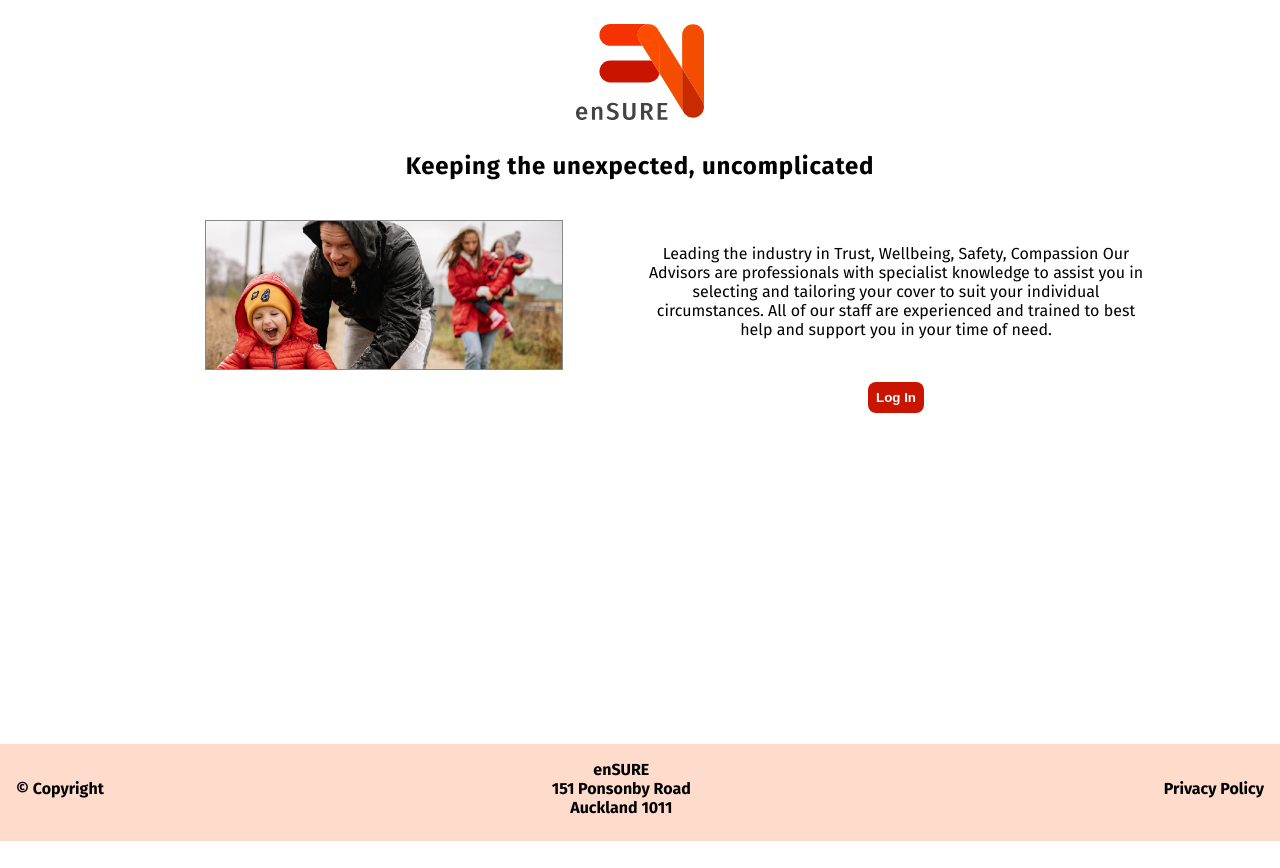
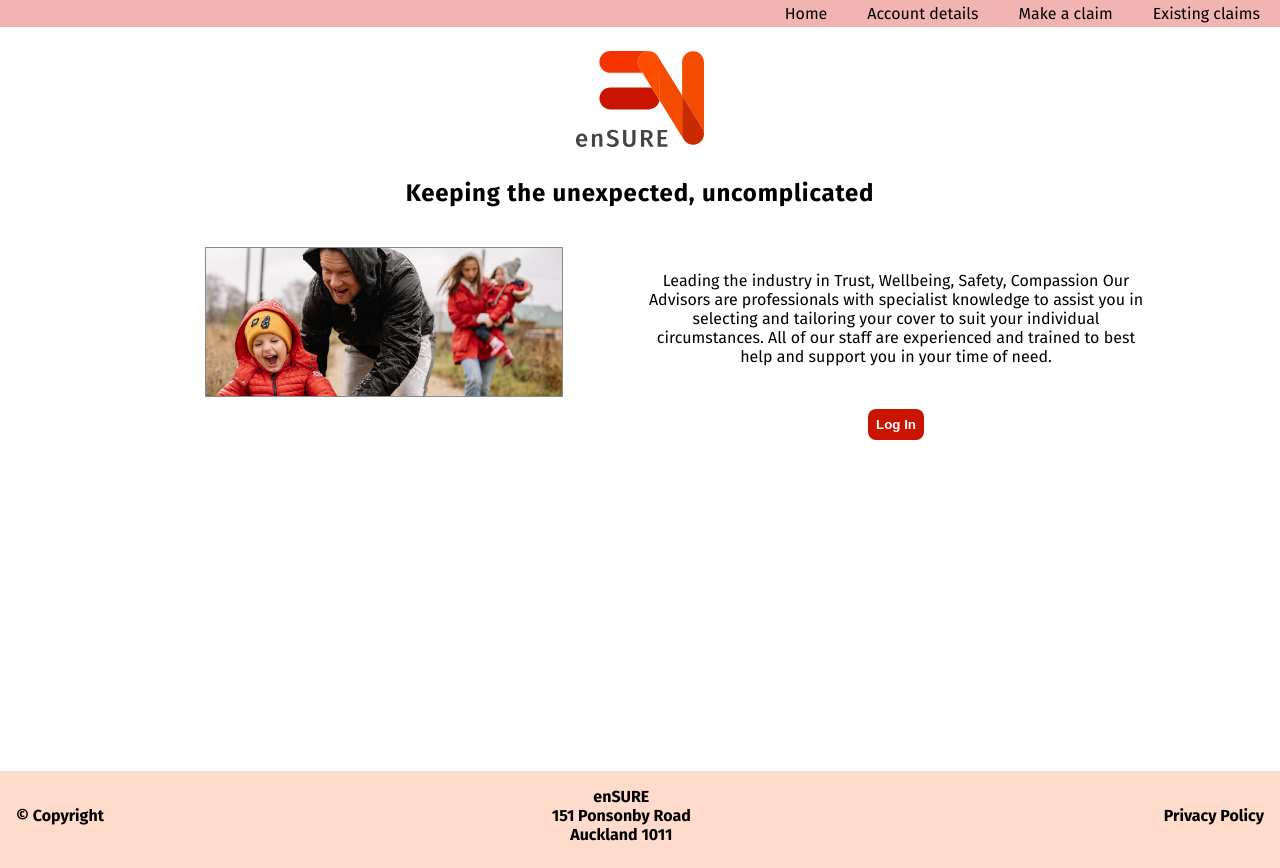
Before and after one commit to oliverEddy/claims-form, a React (Create React App) app in the folder client/: page / in a window 1280 px wide. Before the commit the page ends 841 px from the top, so only its background shows below. Built offline with nearby package versions, Linux system fonts and the light colour scheme.

Commit message:
navbar for claimant done

```diff
--- a/client/src/App.js
+++ b/client/src/App.js
@@ -13,6 +13,7 @@ import Privacy from "./components/Privacy";
 import Homepage from "./components/Homepage";
 import Claims from "./components/Claims";
 import Claim from "./components/Claim";
+import Navbar from "./components/NavBar";
 
 function App() {
   return (
@@ -20,16 +21,16 @@ function App() {
       {/* <div>
       <LogInButton />
     </div> */}
+      <Navbar />
       <body className="container">
         <img className="logo-img" src={logo} alt="ensure logo" />
         <Routes>
-        <Route exact path="/" element={<Homepage />} />
+          <Route exact path="/" element={<Homepage />} />
           <Route exact path="/privacy-policy" element={<Privacy />}></Route>
           <Route exact path="/claims" element={<Claims />}></Route>
           <Route exact path="/claims/:id" element={<Claim />}></Route>
           <Route exact path="/claims-form" element={<InputForm />}></Route>
         </Routes>
-
       </body>
       <Footer />
     </>
--- a/client/src/components/NavBar.css
+++ b/client/src/components/NavBar.css
@@ -4,6 +4,7 @@
 
 body {
   margin: 0;
+  position: relative;
 }
 
 .nav {
```
